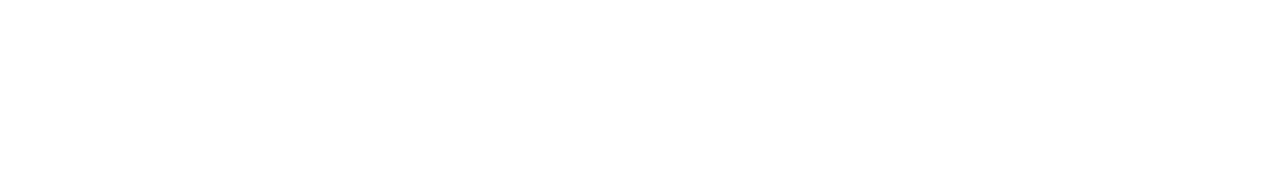
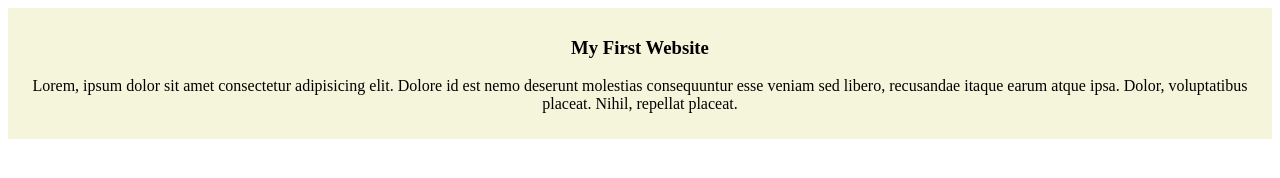
Before and after one commit to Abu-Musha1/my-simple-website, a plain HTML site: page index.html in a window 1280 px wide. Drawn offline with Linux system fonts and the light colour scheme.

Commit message:
added the first blog

```diff
--- a/index.html
+++ b/index.html
@@ -4,8 +4,12 @@
     <meta charset="UTF-8">
     <meta name="viewport" content="width=device-width, initial-scale=1.0">
     <title>my simple website</title>
+    <link rel="stylesheet" href="styles/blog.css">
 </head>
 <body>
-
+    <div>
+        <h3>My First Website</h3>
+        <p>Lorem, ipsum dolor sit amet consectetur adipisicing elit. Dolore id est nemo deserunt molestias consequuntur esse veniam sed libero, recusandae itaque earum atque ipsa. Dolor, voluptatibus placeat. Nihil, repellat placeat.</p>
+    </div>
 </body>
 </html>
--- /dev/null
+++ b/styles/blog.css
@@ -0,0 +1,6 @@
+div{
+    background-color: beige;
+    text-align: center;
+    padding: 10px;
+    margin: 0;
+}
```
